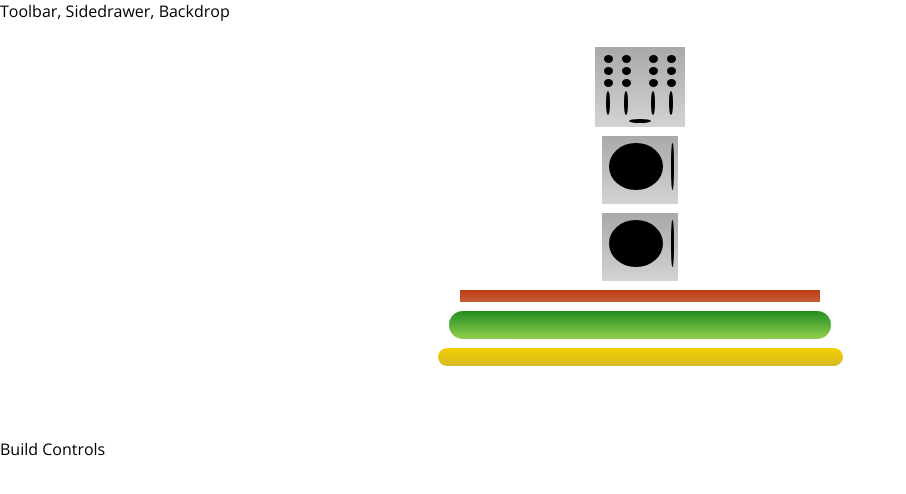
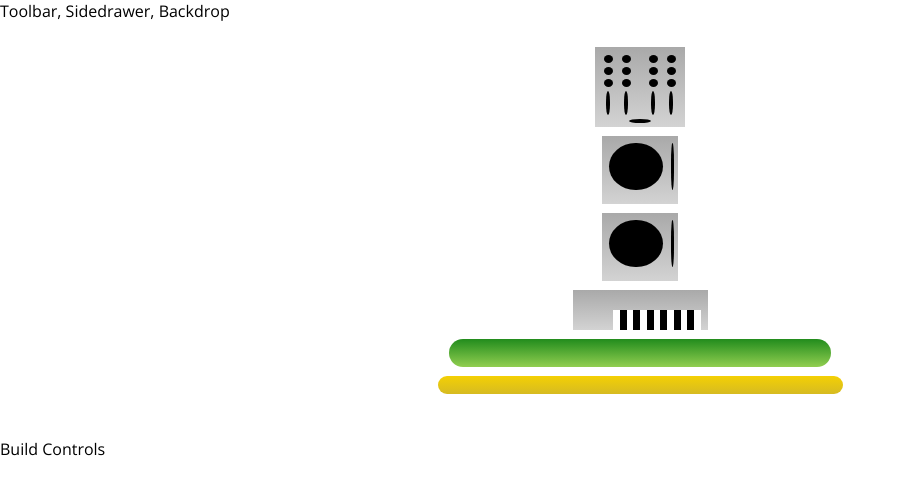
Before and after one commit to ThomasHAOD/digital-performance-setup-builder, a React (Create React App) app: page / in a window 1280 px wide. Shown: the top 494 px of the page, without its empty margins (0-906 px from the left). Built offline with nearby package versions, Linux system fonts and the light colour scheme.

Commit message:
css synth finished

```diff
--- a/src/components/DigitalSetup/DigitalGadgets/DigitalGadgets.js
+++ b/src/components/DigitalSetup/DigitalGadgets/DigitalGadgets.js
@@ -36,7 +36,23 @@ class DigitalGadgets extends Component {
         gadget = <div className={classes.Salad}></div>;
         break;
       case "synth":
-        gadget = <div className={classes.Bacon}></div>;
+        gadget = (
+          <div className={classes.Synth}>
+            <div className={classes.WhiteKey}></div>
+            <div className={classes.BlackKey}></div>
+            <div className={classes.WhiteKey2}></div>
+            <div className={classes.BlackKey2}></div>
+            <div className={classes.WhiteKey3}></div>
+            <div className={classes.BlackKey3}></div>
+            <div className={classes.WhiteKey4}></div>
+            <div className={classes.BlackKey4}></div>
+            <div className={classes.WhiteKey5}></div>
+            <div className={classes.BlackKey5}></div>
+            <div className={classes.WhiteKey6}></div>
+            <div className={classes.BlackKey6}></div>
+            <div className={classes.WhiteKey7}></div>
+          </div>
+        );
         break;
       case "fx-module":
         gadget = <div className={classes.Cheese}></div>;
--- a/src/components/DigitalSetup/DigitalGadgets/DigitalGadgets.module.css
+++ b/src/components/DigitalSetup/DigitalGadgets/DigitalGadgets.module.css
@@ -203,12 +203,116 @@
   border-radius: 100%;
 }
 
-.Meat {
-  width: 80%;
-  height: 8%;
-  background: linear-gradient(#7f3608, #702e05);
+.Synth {
+  height: 10%;
+  width: 30%;
+  background: linear-gradient(darkgrey, lightgrey);
   margin: 2% auto;
-  border-radius: 15px;
+  position: relative;
+}
+.WhiteKey {
+  height: 50%;
+  width: 5%;
+  top: 49%;
+  left: 90%;
+  position: absolute;
+  background: white;
+}
+.BlackKey {
+  height: 50%;
+  width: 5%;
+  top: 49%;
+  left: 85%;
+  position: absolute;
+  background: Black;
+}
+.WhiteKey2 {
+  height: 50%;
+  width: 5%;
+  top: 49%;
+  left: 80%;
+  position: absolute;
+  background: white;
+}
+.BlackKey2 {
+  height: 50%;
+  width: 5%;
+  top: 49%;
+  left: 75%;
+  position: absolute;
+  background: Black;
+}
+.WhiteKey3 {
+  height: 50%;
+  width: 5%;
+  top: 49%;
+  left: 70%;
+  position: absolute;
+  background: white;
+}
+.BlackKey3 {
+  height: 50%;
+  width: 5%;
+  top: 49%;
+  left: 65%;
+  position: absolute;
+  background: Black;
+}
+.WhiteKey4 {
+  height: 50%;
+  width: 5%;
+  top: 49%;
+  left: 60%;
+  position: absolute;
+  background: white;
+}
+.BlackKey4 {
+  height: 50%;
+  width: 5%;
+  top: 49%;
+  left: 55%;
+  position: absolute;
+  background: Black;
+}
+.WhiteKey5 {
+  height: 50%;
+  width: 5%;
+  top: 49%;
+  left: 50%;
+  position: absolute;
+  background: white;
+}
+.BlackKey5 {
+  height: 50%;
+  width: 5%;
+  top: 49%;
+  left: 45%;
+  position: absolute;
+  background: Black;
+}
+.WhiteKey6 {
+  height: 50%;
+  width: 5%;
+  top: 49%;
+  left: 40%;
+  position: absolute;
+  background: white;
+}
+.BlackKey6 {
+  height: 50%;
+  width: 5%;
+  top: 49%;
+  left: 35%;
+  position: absolute;
+  background: Black;
+}
+.WhiteKey7 {
+  height: 50%;
+  width: 5%;
+  top: 49%;
+  left: 30%;
+  position: absolute;
+  background: white;
 }
 
 .Cheese {
@@ -226,10 +330,3 @@
   background: linear-gradient(#228c1d, #91ce50);
   border-radius: 20px;
 }
-
-.Bacon {
-  width: 80%;
-  height: 3%;
-  background: linear-gradient(#bf3813, #c45e38);
-  margin: 2% auto;
-}
```
